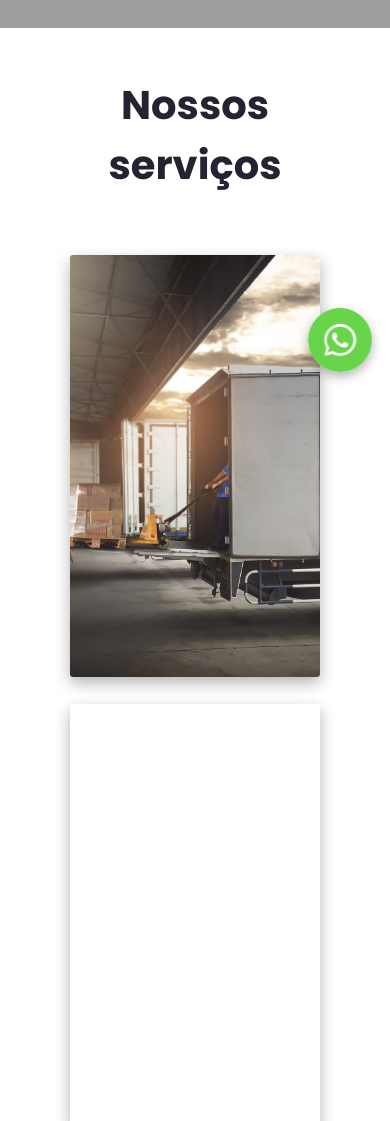
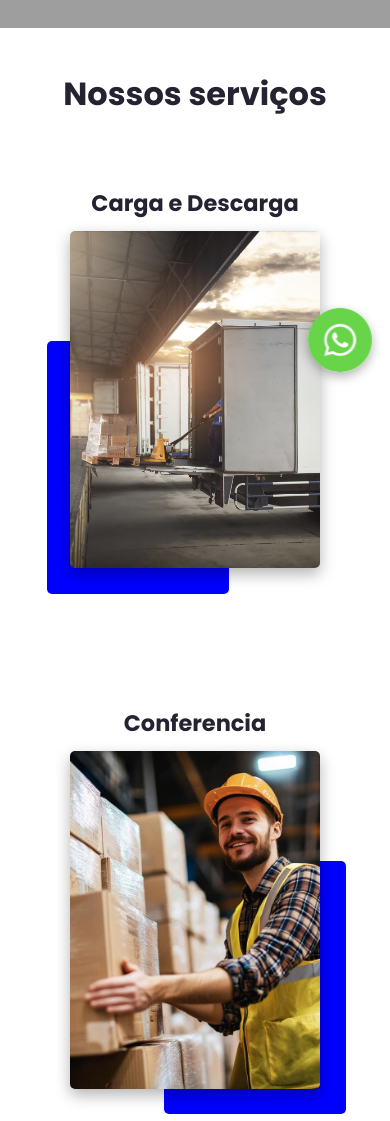
Before and after one commit to JefRoddl/JVM, a React (Vite) app in the folder react/: page / in a window 390 px wide. Shown: the part 447-1568 px from the top of the page. Built offline with nearby package versions, Linux system fonts and the light colour scheme; grey boxes are pictures that could not be loaded; a web font is replaced by a local one.

Commit message:
finalizando nova section de  servicos

```diff
--- a/react/src/components/OurServices.jsx
+++ b/react/src/components/OurServices.jsx
@@ -6,7 +6,7 @@ import iconeLimpeza from "/src/assets/images/iconeLimpeza.png"
 
 const OurServices = () => {
   return (
-    <div id='servicos' className='containerServices'>
+    <div id='' className='containerServices'>
         <h1 className='h1Services'>CONHEÇA NOSSOS  SERVIÇOS</h1>
         <section className='cargaDescarga'>
             <img className='iconeDescarga' src={iconeDescarga} alt="" />
--- a/react/src/components/OurServicesNew.jsx
+++ b/react/src/components/OurServicesNew.jsx
@@ -2,29 +2,37 @@ import React from 'react'
 
 const OurServicesNew = () => {
   return (
-    <div className='ContainerOurServices'>
-        <section className='cards'>
+    <div id='servicos' className='ContainerOurServices'>
+
 
             <h1 className='h1NossosServiços'>Nossos serviços</h1>
 
+            <section className='cards'>
 
             <div className='card cardOne'>
                 <div className='cardContent'>
-                    <p></p>
+                    <h3>Carga e Descarga</h3>
                 </div>
+                <div className='cardBack'></div>
             </div>
+
+
 
             <div className='card cardTwo'>
                 <div className='cardContent'>
+                    <h3>Conferencia</h3>
+                </div>
+                <div className='cardBackRight'></div>
+            </div>
 
-                </div>
-            </div>
 
             <div className='card cardThree'>
                 <div className='cardContent'>
+                    <h3>Limpeza</h3>
+                </div>
+                <div className='cardBack'></div>
+            </div>
 
-                </div>
-            </div>
         </section>
     </div>
   )
--- a/react/src/index.css
+++ b/react/src/index.css
@@ -544,9 +544,11 @@ body {
     height: 190vh;
     display: flex;
     justify-content: center;
+    flex-wrap: wrap;
   }
 
   .cards {
+    position: relative;
     display: flex;
     width: 80%;
     height: 185vh;
@@ -558,21 +560,54 @@ body {
   .h1NossosServiços {
     color: rgb(35, 35, 49);
     text-align: center;
-    font-size: 2.5rem;
+    font-size: 2rem;
+    margin-top: 5vh;
   }
 
   .card {
     position: relative;
-    border-radius: 3px;
+    border-radius: 5px;
     width: 80%;
-    height: 50vh;
+    height: 40vh;
+    background-size: cover;
+    background-position: center;
+
+    display: flex;
+    box-shadow: 0 6px 15px rgba(0, 0, 0, 0.3);
+  }
+
+  .cardBack {
+    position: absolute;
+    border-radius: 5px;
+    width: 73%;
+    height: 30vh;
     background-size: cover;
     background-position: center;
     display: flex;
     align-items: center;
     justify-content: center;
     overflow: hidden;
-    box-shadow: 0 6px 15px rgba(0, 0, 0, 0.3);
+    background-color: blue;
+    margin-left: -6vw;
+    margin-top: 13vh;
+    z-index: -1;
+  }
+
+  .cardBackRight {
+    position: absolute;
+    border-radius: 5px;
+    width: 73%;
+    height: 30vh;
+    background-size: cover;
+    background-position: center;
+    display: flex;
+    align-items: center;
+    justify-content: center;
+    overflow: hidden;
+    background-color: blue;
+    margin-left: 24vw;
+    margin-top: 13vh;
+    z-index: -1;
   }
 
   .cardOne {
@@ -580,13 +615,21 @@ body {
   }
 
   .cardTwo {
-
+    background-image: url("./assets/images/conferencia.png");
   }
 
   .cardThree {
-
+    background-image: url("./assets/images/limpeza.png");
   }
 
+  .cardContent {
+    display: flex;
+    font-size: 1.2em;
+    color: rgb(35, 35, 49);
+    margin-top: -8vh;
+    margin-left: auto;
+    margin-right: auto;
+  }
 
   .containerAboutUs {
     position: relative;
@@ -755,6 +798,7 @@ body {
     position: relative;
     overflow: hidden;
     min-height: 450px;
+    margin-top: 5vh;
   }
 
   .imgPortfolio {
```
Also changed, not shown: react/src/assets/images/conferencia.png (added), react/src/assets/images/limpeza.png (added).
